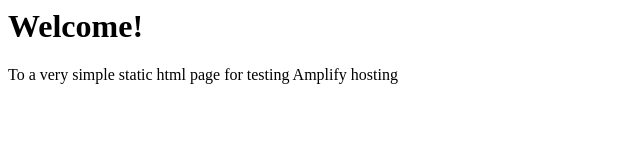
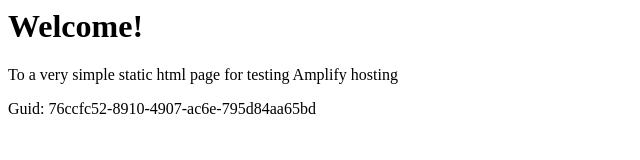
Before and after one commit to aws-aemilia-iad/Github-PR-Commit-Integration-Test-DoNotTouch-v1-preprod-us-east-1, a website: page src/index.html in a window 1280 px wide. Shown: the whole page, without its empty margins (0-640 px from the left). Drawn offline with Linux system fonts and the light colour scheme.

Commit message:
commit from integ tests

```diff
--- a/src/index.html
+++ b/src/index.html
@@ -1,3 +1,5 @@
+
+
 <html lang="en">
 
 <head>
@@ -10,6 +12,6 @@
 <body>
     <h1>Welcome!</h1>
     <p>To a very simple static html page for testing Amplify hosting</p>
-</body>
+    <p>Guid: 76ccfc52-8910-4907-ac6e-795d84aa65bd</p></body>
 
 </html>
```
